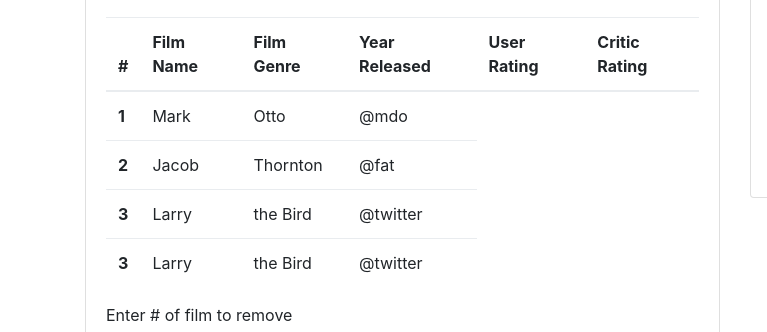
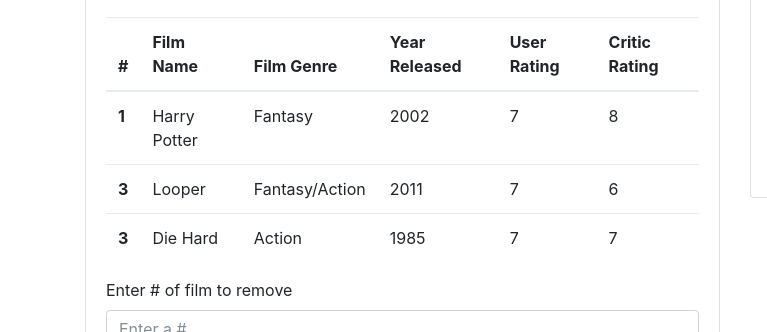
Before and after one commit to Damnful/304cem, a plain HTML site: page favouritefilms.html in a window 1280 px wide. Shown: the part 234-566 px from the top of the page, 0-767 px from the left. Drawn offline with nearby package versions, Linux system fonts and the light colour scheme.

Commit message:
finishing touches

```diff
--- a/favouritefilms.html
+++ b/favouritefilms.html
@@ -16,7 +16,7 @@
         <div class="card-body">
             <ul class="nav nav-pills nav-fill">
                 <li class="nav-item">
-                    <a class="nav-link" href="304cem.html">Home</a>
+                    <a class="nav-link" href="homepage.html">Home</a>
                 </li>
                 <li class="nav-item">
                     <a class="nav-link active" href="favouritefilms.html">Favourite List</a>
@@ -62,27 +62,27 @@
                         <tbody>
                         <tr>
                             <th scope="row">1</th>
-                            <td>Mark</td>
-                            <td>Otto</td>
-                            <td>@mdo</td>
-                        </tr>
-                        <tr>
-                            <th scope="row">2</th>
-                            <td>Jacob</td>
-                            <td>Thornton</td>
-                            <td>@fat</td>
+                            <td>Harry Potter</td>
+                            <td>Fantasy</td>
+                            <td>2002</td>
+                            <td>7</td>
+                            <td>8</td>
                         </tr>
                         <tr>
                             <th scope="row">3</th>
-                            <td>Larry</td>
-                            <td>the Bird</td>
-                            <td>@twitter</td>
+                            <td>Looper</td>
+                            <td>Fantasy/Action</td>
+                            <td>2011</td>
+                            <td>7</td>
+                            <td>6</td>
                         </tr>
                         <tr>
                             <th scope="row">3</th>
-                            <td>Larry</td>
-                            <td>the Bird</td>
-                            <td>@twitter</td>
+                            <td>Die Hard</td>
+                            <td>Action</td>
+                            <td>1985</td>
+                            <td>7</td>
+                            <td>7</td>
                         </tr>
                         </tbody>
                     </table>
```
Also changed, not shown: homepage.html (renamed from 304cem.html, +38 -28 lines), login.html (+3 -3 lines), register.html (+1 -4 lines).
